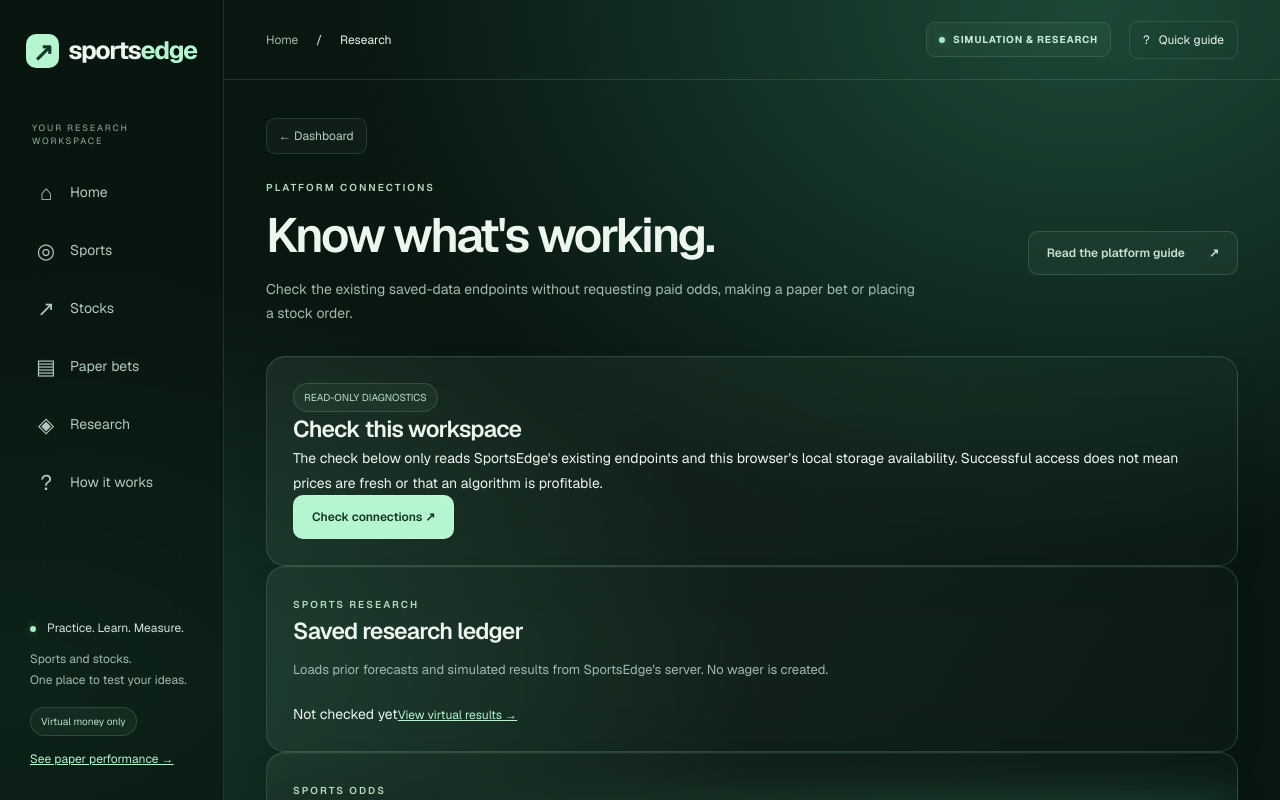
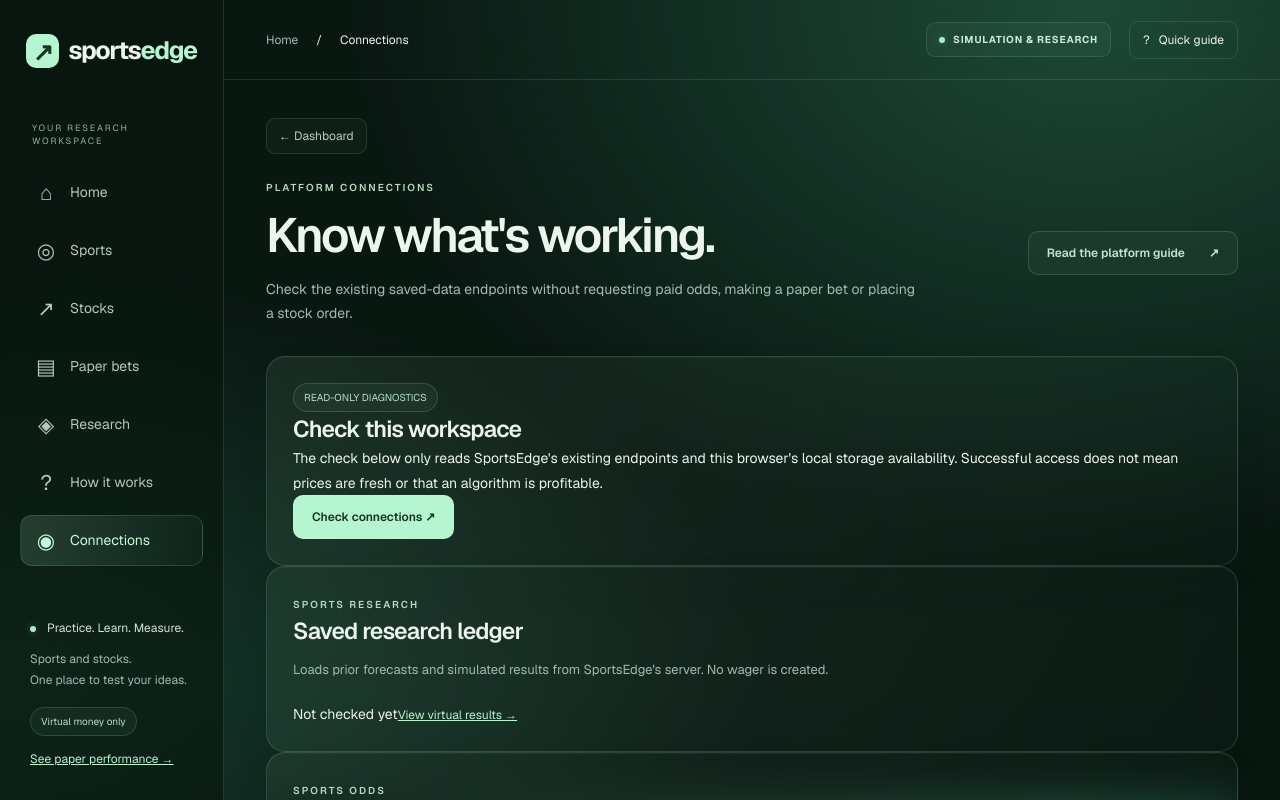
Before and after one commit to ang87505-crypto/SportsEdge, a Next.js app: page /connections in a window 1280 px wide. Shown: the top 800 px of the page. Built offline with nearby package versions, Linux system fonts and the light colour scheme.

Commit message:
Navigation: make connection diagnostics discoverable from shell and guide

```diff
--- a/src/components/workspace-shell.tsx
+++ b/src/components/workspace-shell.tsx
@@ -2,7 +2,7 @@
 import Link from 'next/link';
 import {usePathname} from 'next/navigation';
 import type {ReactNode} from 'react';
-const links=[['/','Home','⌂'],['/sports','Sports','◎'],['/stocks','Stocks','↗'],['/paper-betting','Paper bets','▤'],['/research/nba','Research','◈'],['/guide','How it works','?']] as const;
+const links=[['/','Home','⌂'],['/sports','Sports','◎'],['/stocks','Stocks','↗'],['/paper-betting','Paper bets','▤'],['/research/nba','Research','◈'],['/guide','How it works','?'],['/connections','Connections','◉']] as const;
 export default function WorkspaceShell({children}:{children:ReactNode}){
  const path=usePathname();
  const current=links.find(([url])=>url==='/'?path==='/':path.startsWith(url==='/research/nba'?'/research':url))?.[1]??'Research';
```
